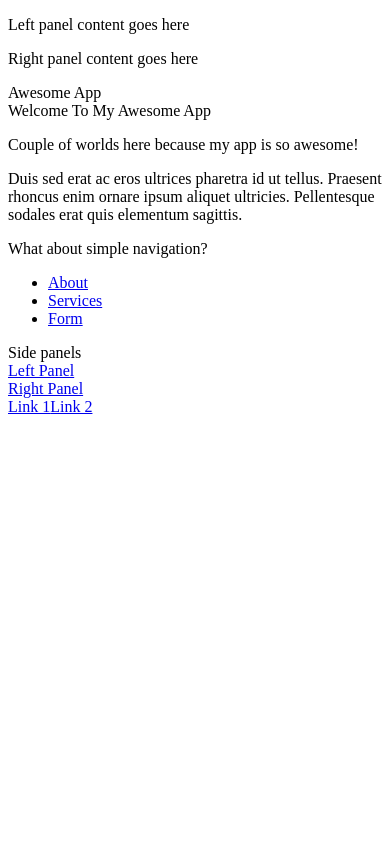
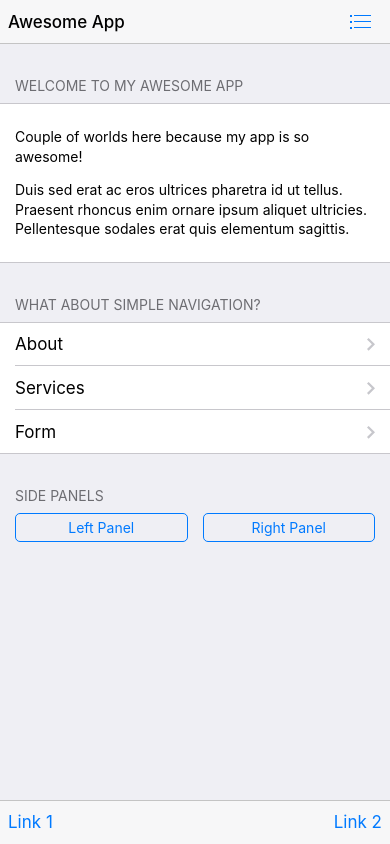
Before and after one commit to bishoplee/harvesthouse, a plain HTML site: page www/index.html in a window 390 px wide. Drawn offline with Linux system fonts and the light colour scheme; some packages are replaced by stand-ins of ours; files that its build step writes are made by us from their sources.

Commit message:
Initial Commit

```diff
--- a/www/index.html
+++ b/www/index.html
@@ -101,21 +101,22 @@
             </div>
         </div>
         <script type="text/javascript" src="cordova.js"></script>
+        <script type="text/javascript" src="js/framework7.min.js"></script>
         <!-- Path to Framework7 Library JS-->
         <script>
             (function () {
                 if (Framework7.prototype.device.android) {
                     Dom7('head').append(
-                        '<link rel="stylesheet" href="path/to/framework7.material.min.css">' +
-                        '<link rel="stylesheet" href="path/to/framework7.material.colors.min.css">' +
-                        '<link rel="stylesheet" href="path/to/my-app.material.css">'
+                        '<link rel="stylesheet" href="css/framework7.material.min.css">' +
+                        '<link rel="stylesheet" href="css/framework7.material.colors.min.css">' +
+                        '<link rel="stylesheet" href="css/my-app.material.css">'
                     );
                 }
                 else {
                     Dom7('head').append(
-                        '<link rel="stylesheet" href="path/to/framework7.ios.min.css">' +
-                        '<link rel="stylesheet" href="path/to/framework7.ios.colors.min.css">' +
-                        '<link rel="stylesheet" href="path/to/my-app.ios.css">'
+                        '<link rel="stylesheet" href="css/framework7.ios.min.css">' +
+                        '<link rel="stylesheet" href="css/framework7.ios.colors.min.css">' +
+                        '<link rel="stylesheet" href="css/my-app.ios.css">'
                     );
                 }
             })();
```
